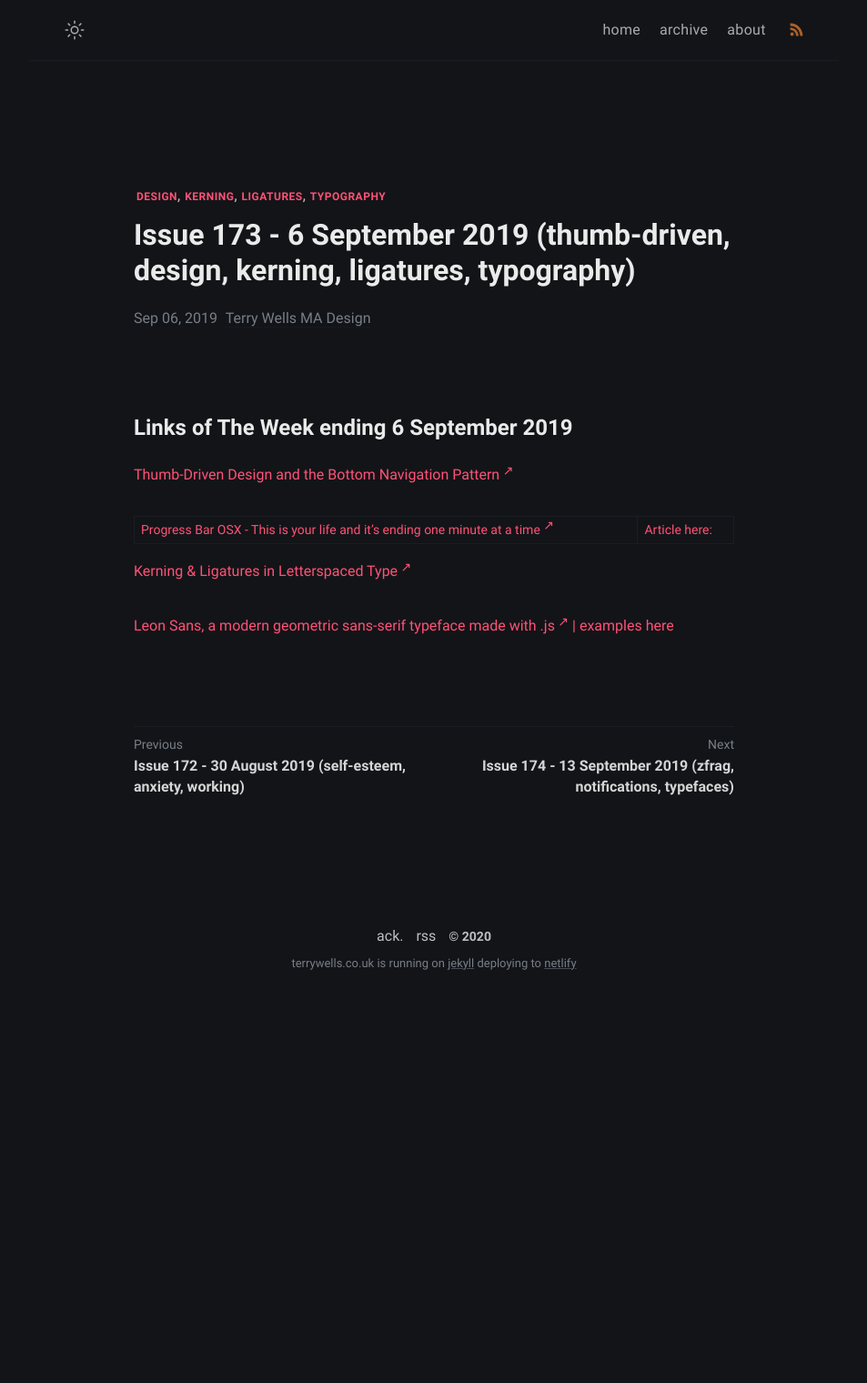
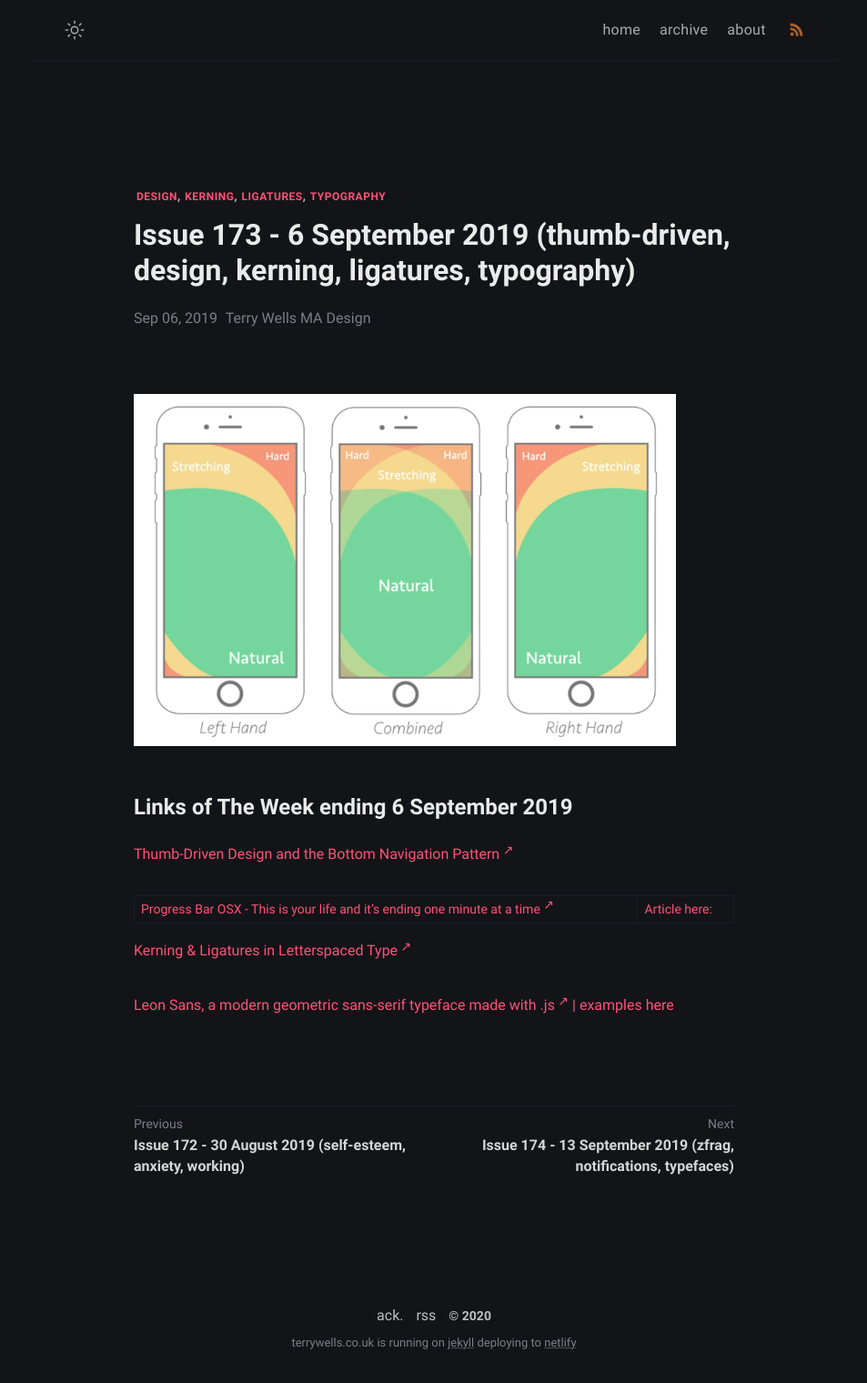
Before and after one commit to wristtattoo/jekyll-klise, a Jekyll site: the page built from _posts/2020-11-03-issue-173-6-september-2019-thumb-driven-design-kerning-ligatures-typography.md, in a window 1280 px wide. Shown: the whole page at 91% size, without its empty margins (163-1116 px from the left). Built offline with Jekyll 4.4.1, drawn with Linux system fonts in a browser that asks for light colours; a script that is not in the unit is left out; before the commit the page ends 1103 px from its top, so only the background shows below that.

Commit message:
Update Links of The Week “2020-11-03-issue-173-6-september-2019-thumb-driven-design-kerning-ligatures-typography”

```diff
--- a/_posts/2020-11-03-issue-173-6-september-2019-thumb-driven-design-kerning-ligatures-typography.md
+++ b/_posts/2020-11-03-issue-173-6-september-2019-thumb-driven-design-kerning-ligatures-typography.md
@@ -5,6 +5,8 @@ title: Issue 173 - 6 September 2019 (thumb-driven, design, kerning, ligatures,
 tags: design kerning ligatures typography
 date: 2019-09-06T15:44:15.283Z
 ---
+![Thumb-Driven Design and the Bottom Navigation Pattern](/assets/uploads/issue-173.png "Thumb-Driven Design and the Bottom Navigation Pattern")
+
 # Links of The Week ending 6 September 2019
 
 <a href="https://www.smashingmagazine.com/2019/08/bottom-navigation-pattern-mobile-web-pages/" title="Thumb-Driven Design and the Bottom Navigation Pattern" alt="Thumb-Driven Design and the Bottom Navigation Pattern" target="_blank">Thumb-Driven Design and the Bottom Navigation Pattern</a>
```
Also changed, not shown: assets/uploads/issue-173.png (added).
